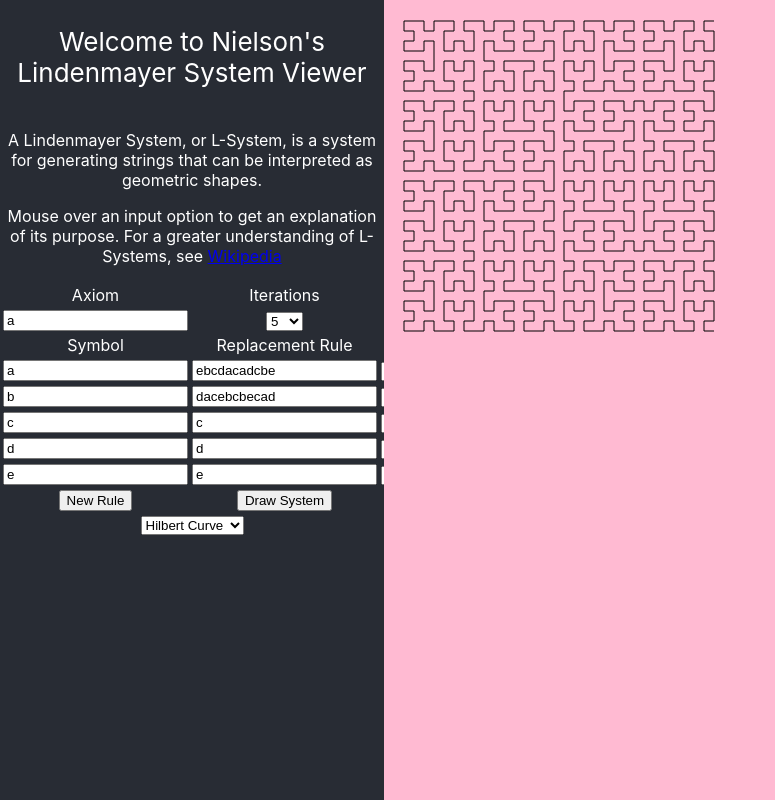
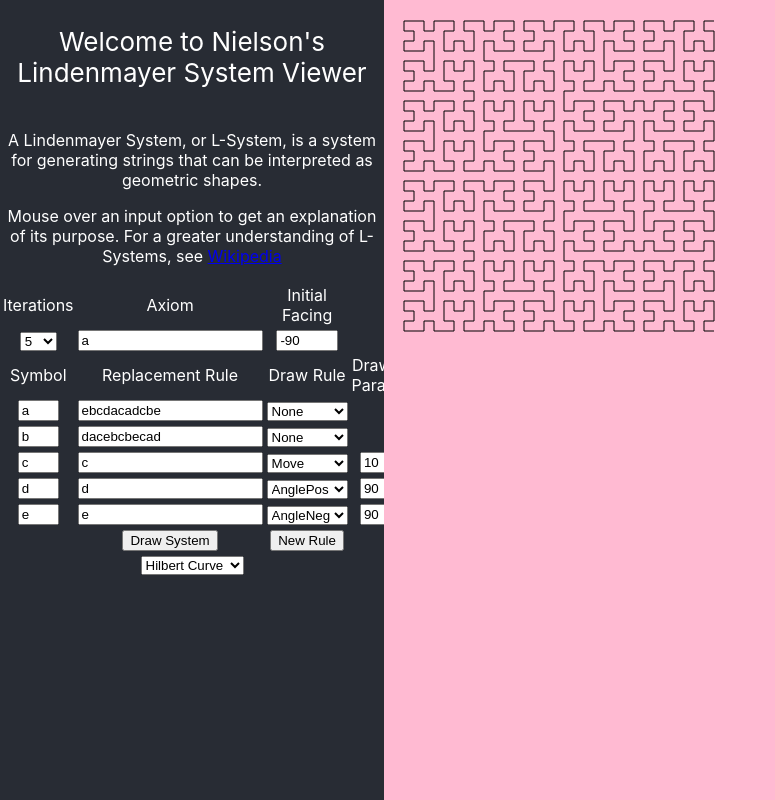
Before and after one commit to JuliaNielson/l-system-viewer, a React (Create React App) app: page / in a window 1280 px wide. Shown: the whole page, without its empty margins (0-775 px from the left). Built offline with nearby package versions, Linux system fonts and the light colour scheme.

Commit message:
Allows setting the intial facing of the system

```diff
--- a/src/App.css
+++ b/src/App.css
@@ -56,26 +56,9 @@ a:visited{
   overflow-y: auto;
   overflow-x: auto;
 }
-/* from w3schools */
-.tooltip {
-  position: relative;
-  display: inline-block;
+.facing{
+  width: 4em
 }
-
-/* Tooltip text */
-.tooltip .tooltiptext {
-  visibility: hidden;
-  width: 120px;
-  background-color: black;
-  color: #fff;
-  text-align: center;
-  padding: 5px 0;
-  border-radius: 6px;
-
-  position: absolute;
-  z-index: 1;
+.drawRuleValue{
+  width: 4em
 }
-
-.tooltip:hover .tooltiptext {
-  visibility: visible;
-}
--- a/src/Turtle/Turtle.js
+++ b/src/Turtle/Turtle.js
@@ -4,7 +4,6 @@ class Turtle extends React.Component{
     constructor(props)
     {
         super(props);
-        let facing = -90;
         this.state = {
             lastX:0,
             maxX:0,
@@ -12,7 +11,7 @@ class Turtle extends React.Component{
             lastY:0,
             maxY:0,
             minY:0,
-            facing:facing
+            facing:props.ruleState.facing
         }
 
         this.getPath = this.getPath.bind(this);
--- a/src/components/LSystemPane.js
+++ b/src/components/LSystemPane.js
@@ -48,7 +48,7 @@ class LSystemPane extends React.Component {
         else if(["drawRuleType","drawRuleValue"].includes(e.target.className)){
             this.editDrawRule(e);
         }
-        else if(["axiom", "iterations"].includes(e.target.className)){
+        else if(["axiom", "iterations","facing"].includes(e.target.className)){
             this.setState(prevState => ({
                 ruleState:{
                     ...prevState.ruleState,
--- a/src/components/SystemRuleInput.js
+++ b/src/components/SystemRuleInput.js
@@ -28,6 +28,7 @@ class SystemRuleInput extends Component{
                         type="Text"
                         className="symbol"
                         maxLength="1"
+                        size="2"
                         id={this.props.index}
                         title={DescriptionStrings.symbol}
                         value={this.props.rule.symbol}
--- a/src/components/SystemRulePane.js
+++ b/src/components/SystemRulePane.js
@@ -30,17 +30,21 @@ class SystemRulePane extends Component{
             <table align="center">
                 <tbody>
                     <tr>
+                        <td title={DescriptionStrings.iterations}>Iterations</td>
                         <td title={DescriptionStrings.axiom}>Axiom</td>
-                        <td title={DescriptionStrings.iterations}>Iterations</td>
+                        <td title={DescriptionStrings.facing}>Initial Facing</td>
                     </tr>
                     <tr>
+                        <td>
+                            <select title={DescriptionStrings.iterations} value={this.props.ruleState.iterations} className="iterations" onChange={this.props.formHandler}>
+                                {iterationsDropDown}
+                            </select>
+                        </td>
                         <td>
                             <input type="Text" className="axiom" title={DescriptionStrings.axiom} value={this.props.ruleState.axiom} onChange={this.props.formHandler}/>
                         </td>
                         <td>
-                            <select title={DescriptionStrings.iterations} value={this.props.ruleState.iterations} className="iterations" onChange={this.props.formHandler}>
-                                {iterationsDropDown}
-                            </select>
+                            <input type="Number" max={360} min={-360} className="facing" title={DescriptionStrings.facing} value={this.props.ruleState.facing} onChange={this.props.formHandler}/>
                         </td>
                     </tr>
                     <tr>
@@ -54,7 +58,7 @@ class SystemRulePane extends Component{
                             Draw Rule
                         </td>
                         <td title={DescriptionStrings.drawRuleParameterHeader}>
-                            Draw Rule Parameter
+                            Draw Rule <br/> Parameter
                         </td>
                     </tr>
 
@@ -62,10 +66,13 @@ class SystemRulePane extends Component{
 
                     <tr>
                         <td>
-                            <button onClick={this.props.addRuleHandler}>New Rule</button>
+
                         </td>
                         <td>
                             <button onClick={this.props.handleDrawButton}>Draw System</button>
+                        </td>
+                        <td>
+                            <button onClick={this.props.addRuleHandler}>New Rule</button>
                         </td>
                     </tr>
                 </tbody>
--- a/src/data/DescriptionStrings.json
+++ b/src/data/DescriptionStrings.json
@@ -1,6 +1,7 @@
 {
     "axiom" : "One or more characters used to define the starting point of the system.",
     "iterations" : "A number defining how many times to run the defined string through the replacement process.",
+    "facing" : "The initial angle of the system (in degrees)",
     "symbol" : "A single character identifing a replacement rule and a drawing rule.",
     "replacementRule" : "A string that replaces a given symbol when iterating.",
     "drawRule" : "What the drawing program does when it reads this character." ,
--- a/src/data/SampleSystems.json
+++ b/src/data/SampleSystems.json
@@ -42,7 +42,8 @@
             }
         }],
         "axiom" : "a",
-        "iterations" : 5
+        "iterations" : 5,
+        "facing" : -90
     },{
         "displayName" : "Koch Curve",
         "symbolRules": [{
@@ -55,23 +56,24 @@
             }
         },{
             "ruleIndex": 1,
-            "symbol": "R",
-            "replacementRule":"R",
+            "symbol": "L",
+            "replacementRule":"L",
             "drawRule":{
                 "type":"AngleNeg",
                 "value":90
             }
         },{
             "ruleIndex": 2,
-            "symbol": "L",
-            "replacementRule":"L",
+            "symbol": "R",
+            "replacementRule":"R",
             "drawRule":{
                 "type":"AnglePos",
                 "value":90
             }
         }],
         "axiom" : "F",
-        "iterations" : 4
+        "iterations" : 4,
+        "facing":0
     },{
 
         "displayName" : "Dragon curve",
@@ -115,7 +117,8 @@
             }
         }],
         "axiom" : "FX",
-        "iterations" : 10
+        "iterations" : 10,
+        "facing" : -90
     }
 
 ]
```
